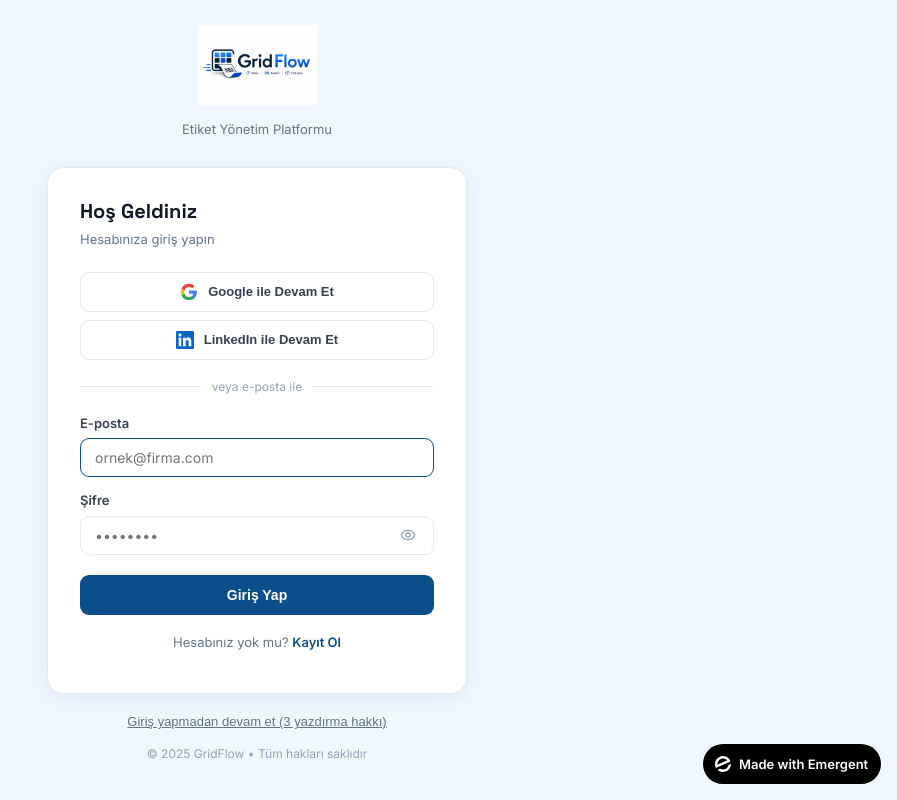
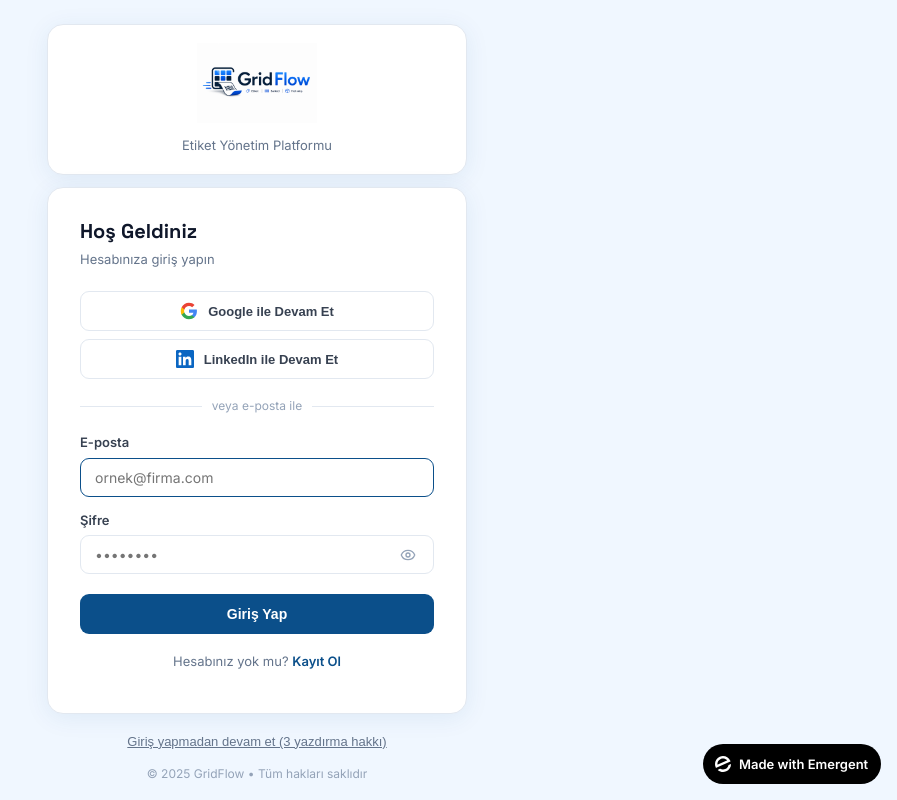
Before and after one commit to sismanekrm-beep/gridflow, a React (Create React App) app in the folder frontend/: page /login in a window 1280 px wide. Shown: the whole page, without its empty margins (383-1280 px from the left). Built offline with nearby package versions, Linux system fonts and the light colour scheme; no server answers.

Commit message:
fix: wrap logo in rounded card matching form card style on login/register
Co-Authored-By: Claude Sonnet 4.6 <noreply@anthropic.com>

```diff
--- a/frontend/src/pages/Login.jsx
+++ b/frontend/src/pages/Login.jsx
@@ -92,9 +92,9 @@ export default function Login() {
     <div style={{ minHeight: '100vh', backgroundColor: '#F0F7FF', display: 'flex', alignItems: 'center', justifyContent: 'center', padding: '24px', fontFamily: "'Inter','Arial',sans-serif" }}>
       <div style={{ width: '100%', maxWidth: '420px' }}>
         {/* Logo */}
-        <div style={{ textAlign: 'center', marginBottom: '28px' }}>
+        <div style={{ backgroundColor: '#fff', borderRadius: '16px', padding: '18px 32px', boxShadow: '0 4px 24px rgba(11,79,138,0.08)', border: '1px solid #E2E8F0', textAlign: 'center', marginBottom: '12px' }}>
           <img src="/logo.png" alt="GridFlow" style={{ height: '80px', objectFit: 'contain' }} />
-          <p style={{ fontSize: '13px', color: '#64748B', marginTop: '10px' }}>Etiket Yönetim Platformu</p>
+          <p style={{ fontSize: '13px', color: '#64748B', margin: '8px 0 0' }}>Etiket Yönetim Platformu</p>
         </div>
 
         <div style={{ backgroundColor: '#fff', borderRadius: '16px', padding: '28px 32px', boxShadow: '0 4px 24px rgba(11,79,138,0.08)', border: '1px solid #E2E8F0' }}>
--- a/frontend/src/pages/Register.jsx
+++ b/frontend/src/pages/Register.jsx
@@ -128,7 +128,7 @@ export default function Register() {
       {/* Register form */}
       <div style={{ width: '100%', maxWidth: '440px' }}>
         {/* Logo */}
-        <div style={{ textAlign: 'center', marginBottom: '24px' }}>
+        <div style={{ backgroundColor: '#fff', borderRadius: '16px', padding: '18px 28px', boxShadow: '0 4px 24px rgba(11,79,138,0.08)', border: '1px solid #E2E8F0', textAlign: 'center', marginBottom: '12px' }}>
           <img src="/logo.png" alt="GridFlow" style={{ height: '72px', objectFit: 'contain' }} />
         </div>
 
```
